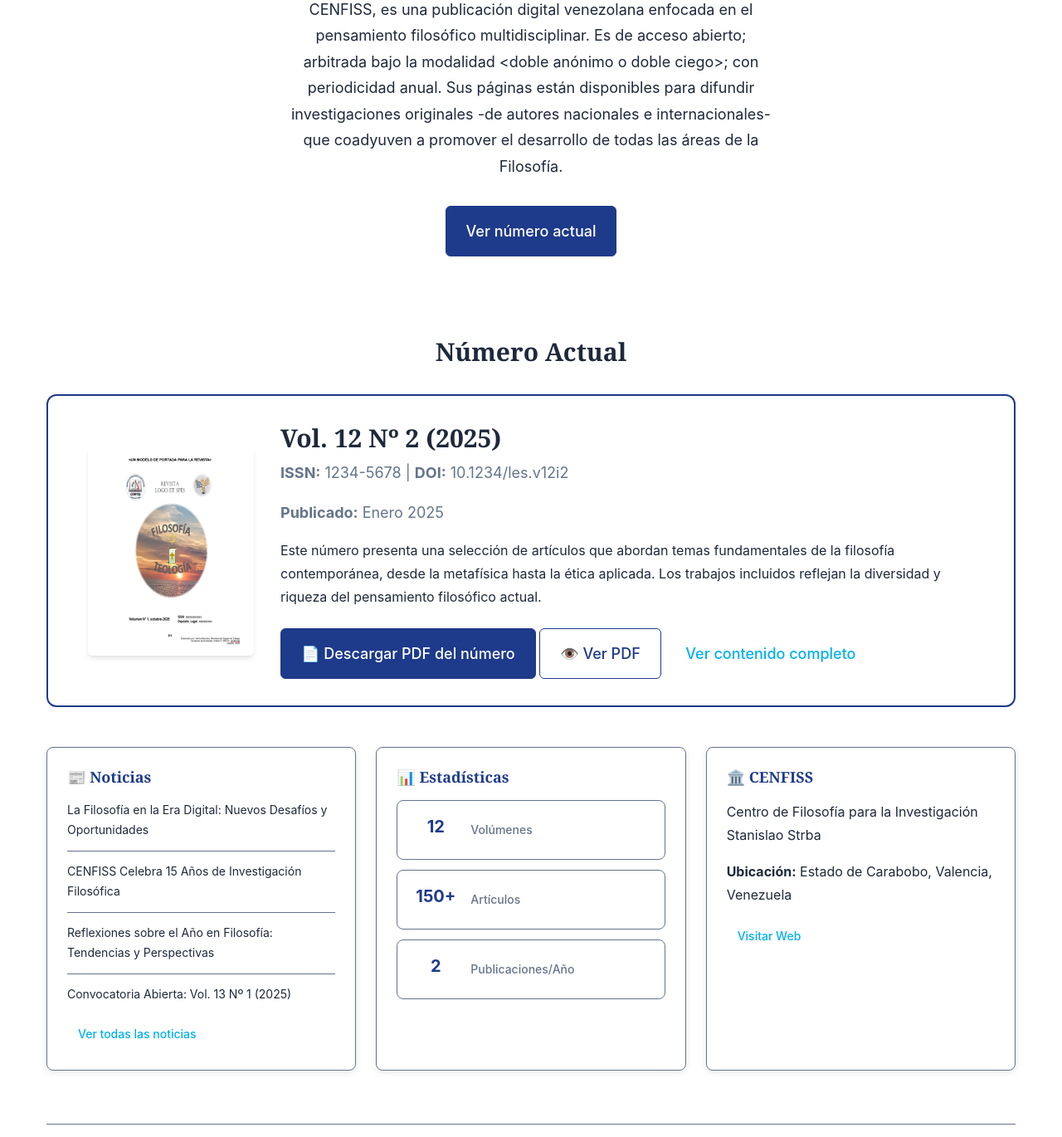
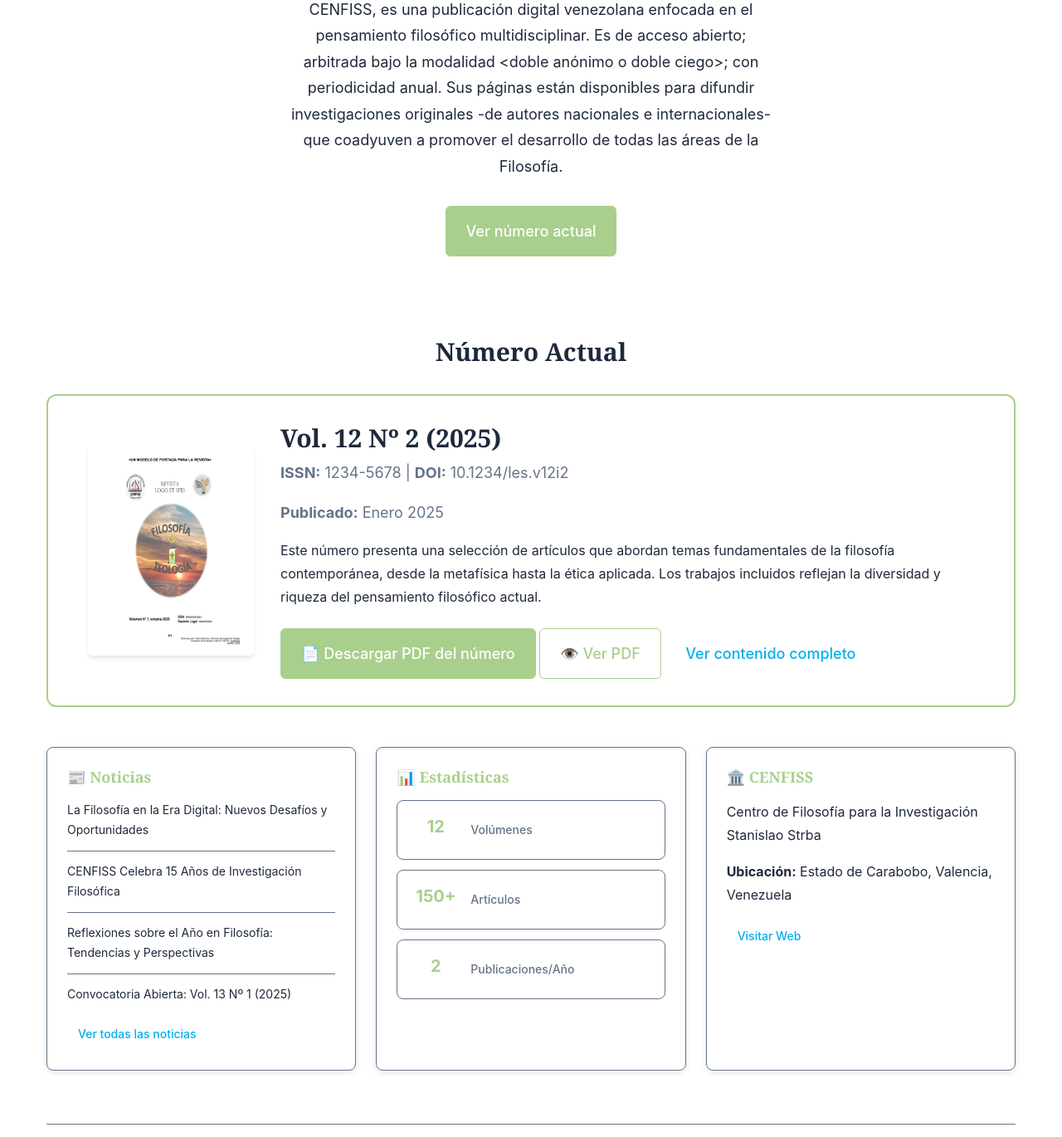
Before and after one commit to refo44/demo-revistalogos, a PHP site: page / in a window 1280 px wide. Shown: the part 582-1952 px from the top of the page at 83% size. Run offline with PHP 8.4, Linux system fonts and the light colour scheme.

Commit message:
style: Update primary color palette in tokens.css
- Change primary color scheme from blue to green for a fresh institutional look.
- Adjust light and dark variants of the primary color to complement the new theme.
- Ensure consistency in color usage across the stylesheet for improved visual coherence.

```diff
--- a/assets/css/tokens.css
+++ b/assets/css/tokens.css
@@ -2,9 +2,9 @@
 
 :root {
   /* Colores principales */
-  --color-primary: #1e3a8a;        /* Azul institucional */
-  --color-primary-light: #3b82f6;  /* Azul claro para detalles y énfasis suaves */
-  --color-primary-dark: #1e40af;    /* Azul oscuro para hover, encabezados y énfasis fuertes */
+  --color-primary: #a8cf8c;        /* Verde institucional */
+  --color-primary-light: #e2eed8;  /* Verde claro para detalles y énfasis suaves */
+  --color-primary-dark: #7fa86a;    /* Verde oscuro para hover, encabezados y énfasis fuertes */
 
   /* Colores secundarios */
   --color-secondary: #64748b;       /* Gris neutro para bordes suaves, líneas y elementos secundarios */
```
